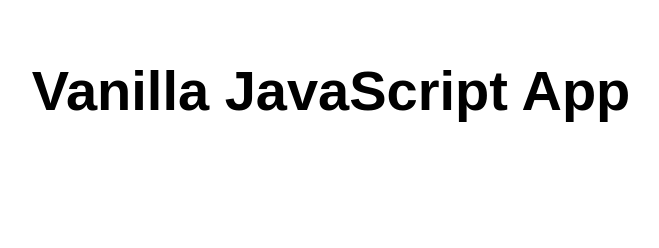
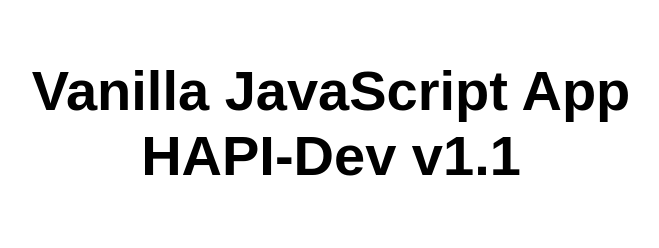
Before and after one commit to paulmellors40/hapi-static-web-app, a plain HTML site: page index.html in a window 1280 px wide. Shown: the whole page, without its empty margins (309-968 px from the left). Drawn offline with Linux system fonts and the light colour scheme.

Commit message:
update message

```diff
--- a/index.html
+++ b/index.html
@@ -5,12 +5,12 @@
   <meta charset="UTF-8">
   <meta name="viewport" content="width=device-width, initial-scale=1.0">
   <link rel="stylesheet" href="styles.css">
-  <title>Vanilla JavaScript App</title>
+  <title>Vanilla JavaScript App HAPI-Dev</title>
 </head>
 
 <body>
   <main>
-    <h1>Vanilla JavaScript App</h1>
+    <h1>Vanilla JavaScript App HAPI-Dev v1.1</h1>
   </main>
 </body>
 
```
